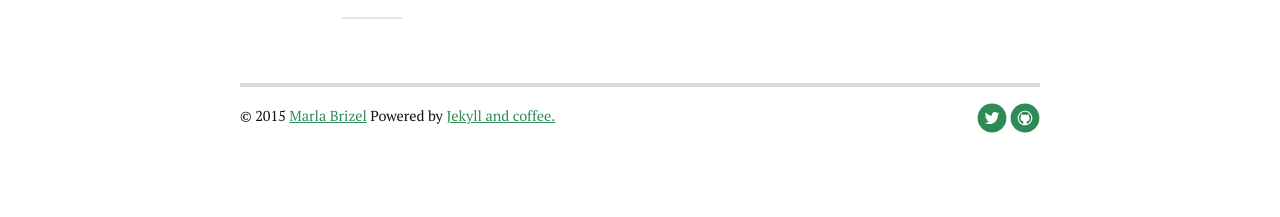
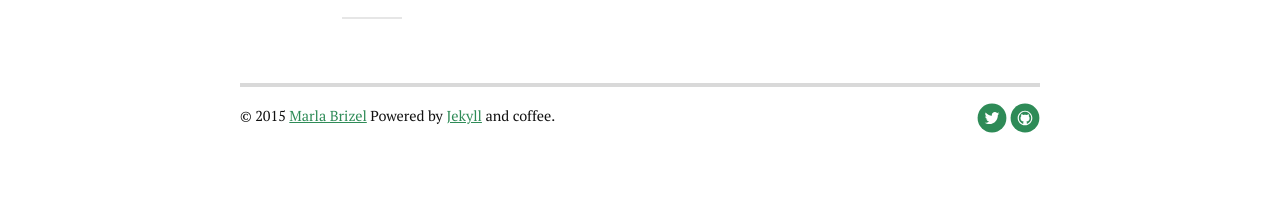
Before and after one commit to marlabrizel/marlabrizel.github.io, a Jekyll site: the page built from index.html, in a window 1280 px wide. Shown: the part 915-1132 px from the top of the page. Built offline with Jekyll 4.4.1, drawn with Linux system fonts in a browser that asks for light colours; nearby versions of some CDN libraries; Markdown is read by kramdown in place of the engine named in the settings; the list of posts is cut into pages by our own code.

Commit message:
fix footer link

```diff
--- a/_includes/footer.html
+++ b/_includes/footer.html
@@ -1,6 +1,6 @@
 <div class="footer">
    <div class="container">
-      <p class="copy">&copy; <script type="text/javascript">document.write(new Date().getFullYear());</script> <a href="http://www.marlabrizel.com">Marla Brizel</a> Powered by <a href="http://jekyllrb.com">Jekyll and coffee.</a></p>
+      <p class="copy">&copy; <script type="text/javascript">document.write(new Date().getFullYear());</script> <a href="http://www.marlabrizel.com">Marla Brizel</a> Powered by <a href="http://jekyllrb.com">Jekyll</a> and coffee.</p>
 
       <div class="footer-links">
          <ul class="noList">
```
